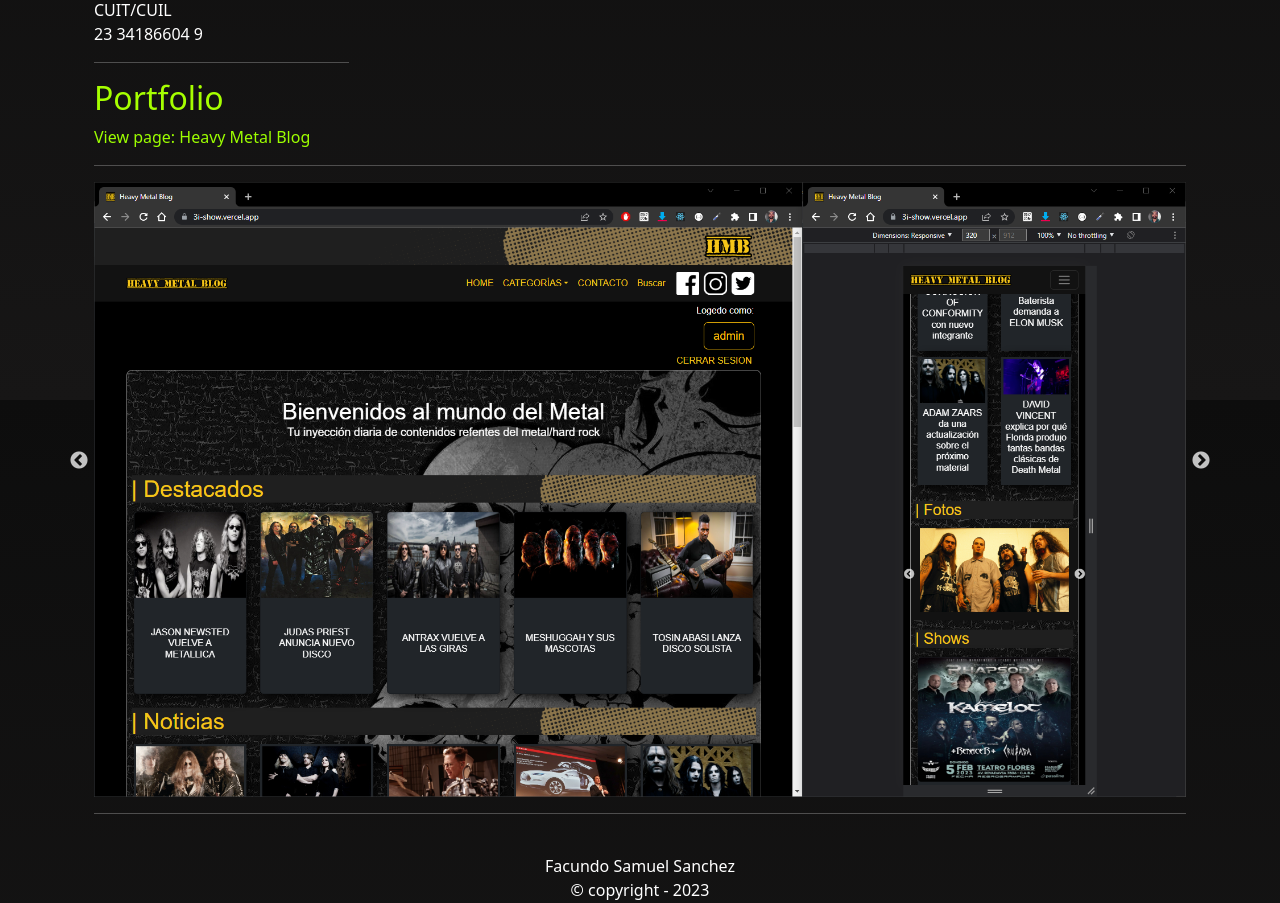
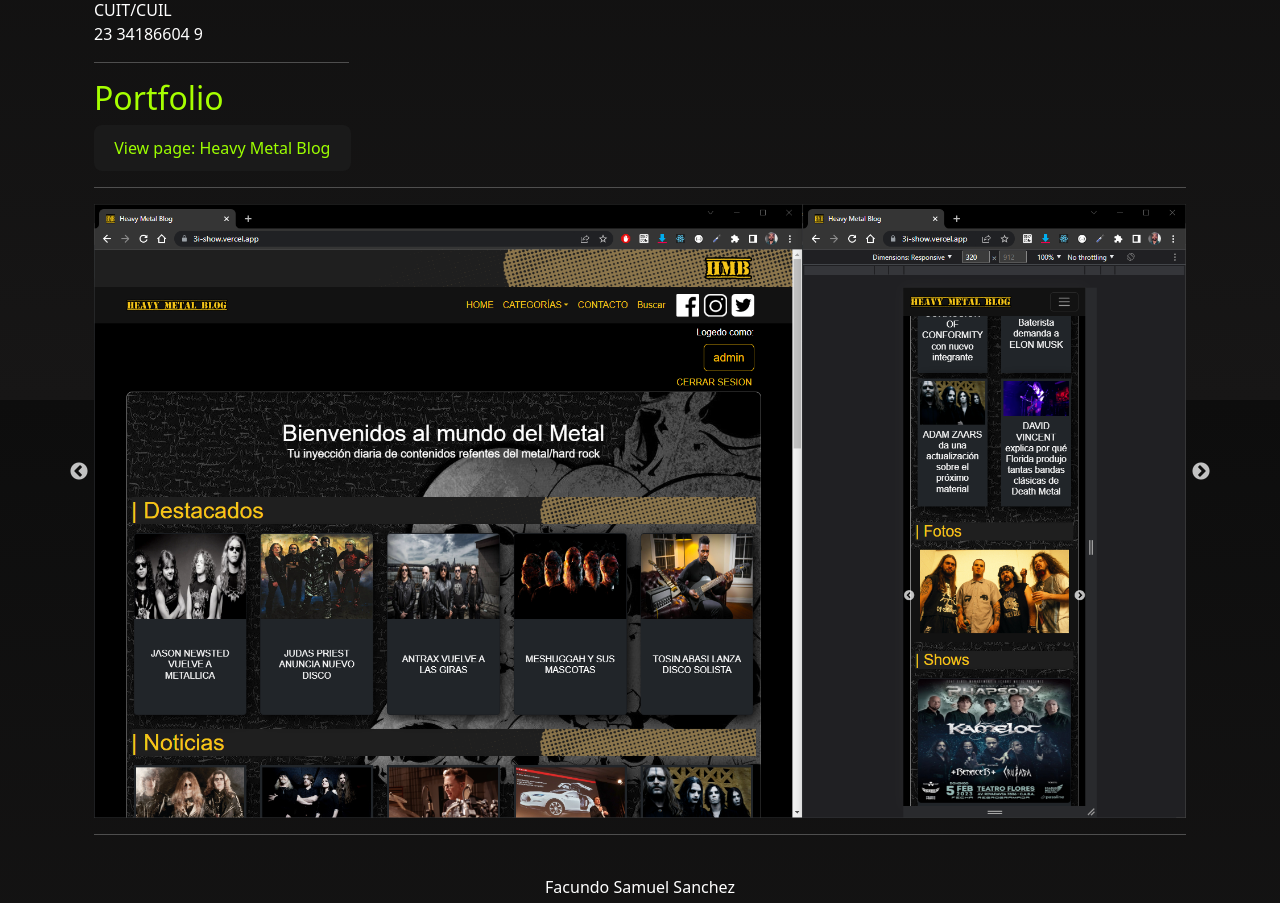
Before and after one commit to facund1n/facund1n, a React (Vite) app: page / in a window 1280 px wide. Shown: the part 1200-2103 px from the top of the page. Built offline with nearby package versions, Linux system fonts and the light colour scheme.

Commit message:
button add

```diff
--- a/src/components/GallerySlider.jsx
+++ b/src/components/GallerySlider.jsx
@@ -78,16 +78,20 @@
 
       <Slider {...settings}>
         <div>
+          <button>
             <a href="https://3i-show.vercel.app/" target="_blank">
               View page: Heavy Metal Blog
             </a>
+          </button>
           <hr />
           <img src="hbm-preview.png" alt="hmb-preview" className="img-fluid" />
         </div>
         <div>
+          <button>
             <a href="https://html-css-review.vercel.app/" target="_blank">
               View page: Simple HTML + CSS
             </a>
+          </button>
           <hr />
           <img
             src="bkmesa-preview.png"
```
Lines whose indentation alone changed are shown as unchanged.
